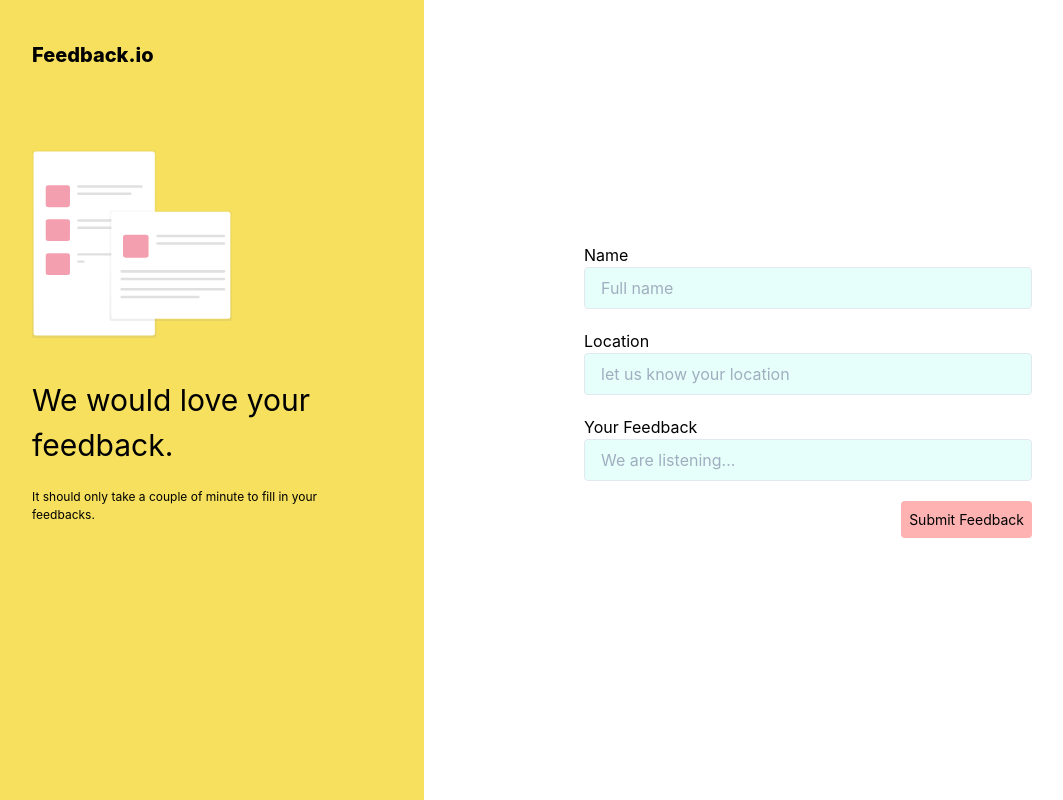
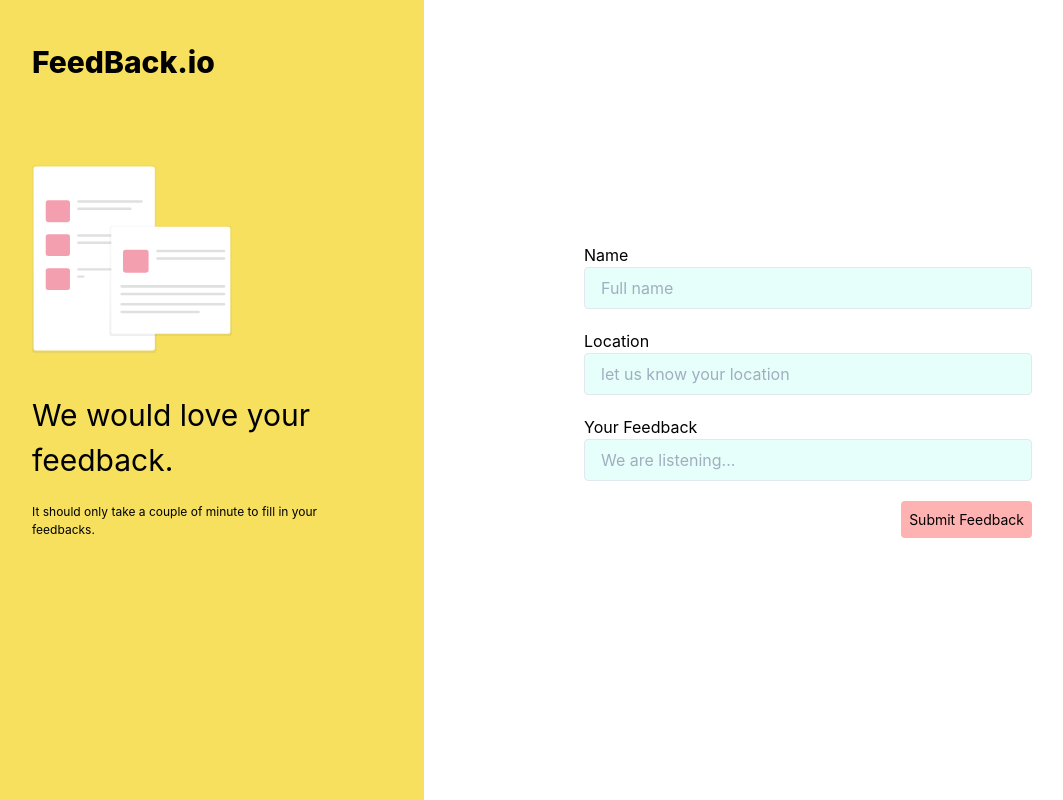
Before and after one commit to WonderfulOlanrewaju/feedback-nlp-frontend, a React (Create React App) app: page / in a window 1280 px wide. Shown: the whole page, without its empty margins (88-1151 px from the left). Built offline with nearby package versions, Linux system fonts and the light colour scheme.

Commit message:
frontend push

```diff
--- a/src/App.js
+++ b/src/App.js
@@ -22,7 +22,7 @@ function App() {
       <div className='flex h-screen'>
         <div className='w-2/5 bg-yellow-400 px-20'>
           <div className=''>
-            <div className='m-10 text-xl font-extrabold '>Feedback.io</div>
+            <div className='m-10 text-xl font-extrabold text-3xl'>FeedBack.io</div>
             <div className='mt-20 mb-10 ml-10'>
               <img width={200} src={Feedbackicon} alt='Feedback icon' />
             </div>
--- a/src/components/Form.js
+++ b/src/components/Form.js
@@ -40,8 +40,8 @@ export  const FeedbackForm = ()=> (
                  ({errors, touched})=> (
                     <Form >
                         <div>
-                            <label htmlFor='name'>Name</label>
-                            <Field name='name' className= "w-2/5 bg-teal-100 focus:outline-none focus:shadow-outline border border-gray-300 rounded py-2 px-4 inline w-full "  placeholder='Full name'/>
+                            <label htmlFor='name' className='inline-block '>Name</label>
+                            <Field name='name' className= "inline-block w-2/5 bg-teal-100 focus:outline-none focus:shadow-outline border border-gray-300 rounded py-2 px-4 inline w-full "  placeholder='Full name'/>
                             {errors.name && touched.name ? (<Err>{errors.name}</Err>) : null}
                             {/* <ErrorMessage component={Err} name='name'/> */}
                         </div>
```
